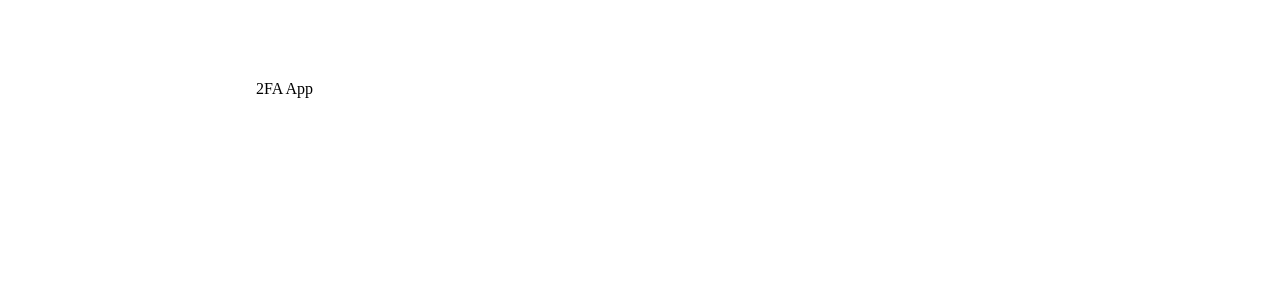
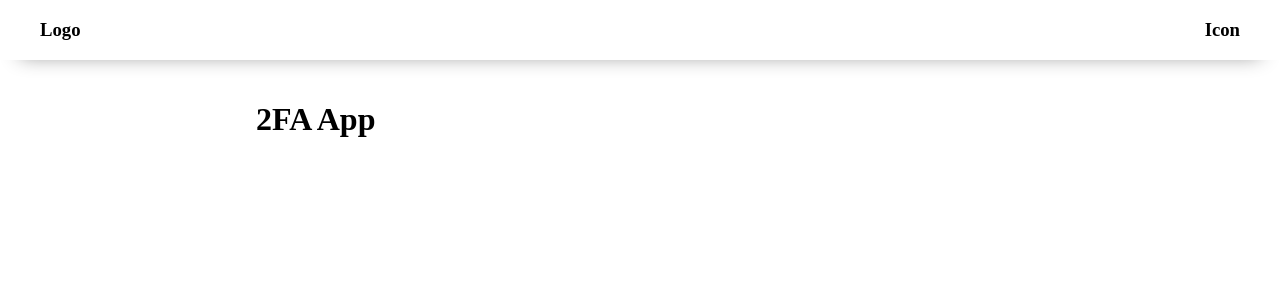
Before and after one commit to junaidn/2fa-web, a React (Create React App) app: page / in a window 1280 px wide. Shown: the top 300 px of the page. Built offline with nearby package versions, Linux system fonts and the light colour scheme.

Commit message:
add header component

```diff
--- a/src/AppRouter.tsx
+++ b/src/AppRouter.tsx
@@ -2,9 +2,12 @@ import React from 'react';
 import {BrowserRouter, Route, Routes} from 'react-router-dom';
 import {Home} from './Home';
 import {Layout} from './components/Layout/Layout';
+import {Header} from './components/Header/Header';
 
 export const AppRouter = () => {
   return (
+    <>
+      <Header />
       <Layout>
         <BrowserRouter>
           <Routes>
@@ -12,5 +15,6 @@ export const AppRouter = () => {
           </Routes>
         </BrowserRouter>
       </Layout>
+    </>
   );
 };
--- /dev/null
+++ b/src/components/Header/Header.scss
@@ -0,0 +1,17 @@
+.header {
+    box-shadow: $headerShadow;
+    position: fixed;
+    top: 0;
+    right: 0;
+    left: 0;
+    width: 100%;
+
+    &__container {
+        margin: 0 40px;
+        height: 60px;
+        display: flex;
+        justify-content: space-between;
+        align-items: center;
+        white-space: nowrap;
+    }
+}
--- /dev/null
+++ b/src/components/Header/Header.tsx
@@ -0,0 +1,12 @@
+import React from 'react';
+
+export const Header = () => {
+  return (
+    <header className="header">
+        <div className="header__container">
+            <h3>Logo</h3>
+            <h3>Icon</h3>
+        </div>
+    </header>
+  );
+};
--- /dev/null
+++ b/src/styles/box-shadow.scss
@@ -0,0 +1 @@
+$headerShadow: rgba($black, 0.45) 0px 16px 20px -20px;
--- /dev/null
+++ b/src/styles/colors.scss
@@ -0,0 +1,2 @@
+$black: #000000;
+$wewak: #f6989b;
--- /dev/null
+++ b/src/styles/global.scss
@@ -0,0 +1,3 @@
+body {
+    // background-color: black;
+}
--- a/src/styles/main.scss
+++ b/src/styles/main.scss
@@ -1,3 +1,6 @@
-@import './reset.scss';
 @import './media.scss';
+@import './colors.scss';
+@import './box-shadow.scss';
+@import './global.scss';
+@import '../components/Header/Header.scss';
 @import '../components/Layout/Layout.scss';
--- a/src/styles/reset.scss
+++ /dev/null
@@ -1,77 +0,0 @@
-html,
-body,
-div,
-span,
-object,
-iframe,
-h1,
-h2,
-h3,
-h4,
-h5,
-h6,
-p,
-blockquote,
-pre,
-abbr,
-address,
-cite,
-code,
-del,
-dfn,
-em,
-img,
-ins,
-kbd,
-q,
-samp,
-small,
-strong,
-sub,
-sup,
-var,
-b,
-i,
-dl,
-dt,
-dd,
-ol,
-ul,
-li,
-fieldset,
-form,
-label,
-legend,
-table,
-caption,
-tbody,
-tfoot,
-thead,
-tr,
-th,
-td,
-article,
-aside,
-canvas,
-details,
-figcaption,
-figure,
-footer,
-header,
-hgroup,
-menu,
-nav,
-section,
-summary,
-time,
-mark,
-audio,
-textarea,
-video {
-    margin: 0;
-    padding: 0;
-    border: 0;
-    font: inherit;
-    font-size: 100%;
-    vertical-align: baseline;
-}
```
Lines whose indentation alone changed are shown as unchanged.
